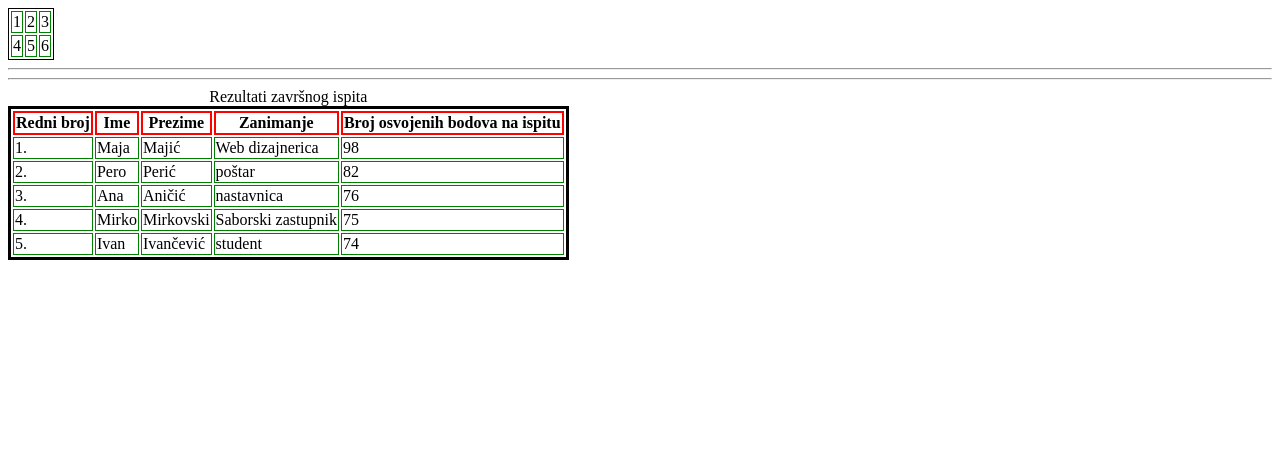
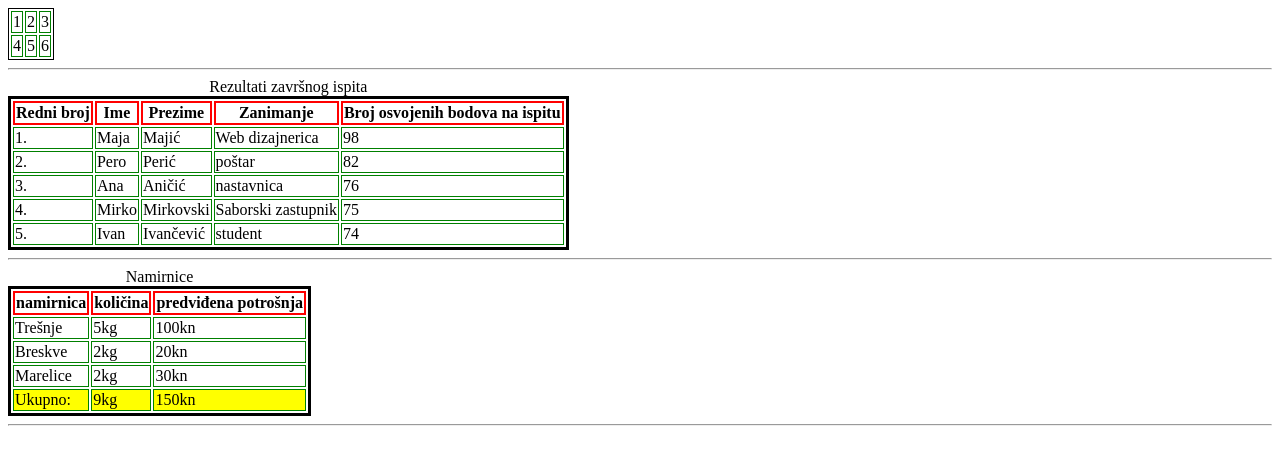
Before and after one commit to Meling1/algebra.tablice, a plain HTML site: page index.html in a window 1280 px wide. Drawn offline with Linux system fonts and the light colour scheme.

Commit message:
treća tablica

```diff
--- a/index.html
+++ b/index.html
@@ -65,9 +65,45 @@
             <td>Ivančević</td>
             <td>student</td>
             <td>74</td>
-        </tr>
-<hr>
+         </tr>
+    </table>
+    <hr>
 
+    <table>
+        <caption>Namirnice</caption>
+        <thead>
+            <tr>
+                <th>namirnica</th>
+                <th>količina</th>
+                <th>predviđena potrošnja</th>
+            </tr>
+        </thead>
+            <tbody>
+                <tr>
+                    <td>Trešnje</td>
+                    <td>5kg</td>
+                    <td>100kn</td>
+                </tr>
+
+                <tr>
+                    <td>Breskve</td>
+                    <td>2kg</td>
+                    <td>20kn</td>
+                </tr>
+                <tr>
+                    <td>Marelice</td>
+                    <td>2kg</td>
+                    <td>30kn</td>
+                </tr>
+            </tbody>
+            <tfoot style="background-color: yellow;">
+                <tr>
+                    <td>Ukupno:</td>
+                    <td>9kg</td>
+                    <td>150kn</td>
+                </tr>
+            </tfoot>
     </table>
+    <hr>
 </body>
 </html>
```
